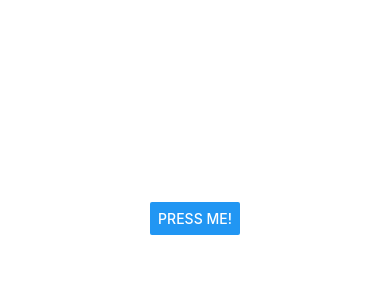
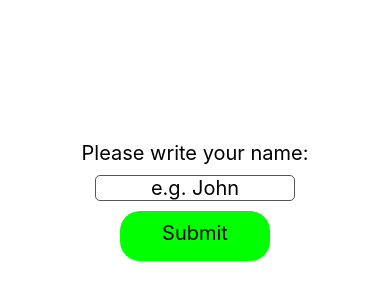
Before and after one commit to simon-ouyang-tech-work/react-native-start, a React Native app in the folder RNContacts/: screen / in a window 390 px wide. Shown: the part 226-526 px from the top of the page. Built offline with nearby package versions, Linux system fonts and the light colour scheme.

Commit message:
update code

```diff
--- a/RNContacts/App.js
+++ b/RNContacts/App.js
@@ -1,39 +1,100 @@
-/**
- * Sample React Native App
- * https://github.com/facebook/react-native
- *
- * @format
- * @flow strict-local
- */
-
 import React, {useState} from 'react';
-import {StyleSheet, Text, View, Button} from 'react-native';
+import {
+  StyleSheet,
+  View,
+  Text,
+  TextInput,
+  Pressable,
+  Alert,
+  ToastAndroid,
+} from 'react-native';
 
 const App = () => {
-  const [name, setName] = useState('Simon');
-  const onClickHandler = () => {
-    setName('Programming with Simon');
+  const [name, SetName] = useState('');
+  const [submitted, SetSubmitted] = useState(false);
+  const onPressHandler = () => {
+    if (name.length > 3) {
+      SetSubmitted(!submitted);
+    } else {
+      // Alert.alert(
+      //   'Warning',
+      //   'The name must be longer than 3 characters', [
+      //   {
+      //     text: 'Do not show again',
+      //     onPress: () => console.warn('Do not show Pressed!')
+      //   },
+      //   {
+      //     text: 'Cancel',
+      //     onPress: () => console.warn('Cancel Pressed!')
+      //   },
+      //   {
+      //     text: 'OK',
+      //     onPress: () => console.warn('OK Pressed!')
+      //   },
+      // ],
+      //   {
+      //     cancelable: true,
+      //     onDismiss: () => console.warn('Alert dismissed!')
+      //   })
+      ToastAndroid.showWithGravity(
+        'The name must be longer than 3 characters',
+        ToastAndroid.LONG,
+        ToastAndroid.CENTER,
+      );
+    }
   };
+
   return (
     <View style={styles.body}>
-      <Text style={styles.text}>{name}</Text>
-      <Button title="Press Me!" onPress={onClickHandler} />
+      <Text style={styles.text}>Please write your name:</Text>
+      <TextInput
+        style={styles.input}
+        placeholder="e.g. John"
+        onChangeText={value => SetName(value)}
+      />
+      <Pressable
+        onPress={onPressHandler}
+        hitSlop={{top: 10, bottom: 10, right: 10, left: 10}}
+        android_ripple={{color: '#00f'}}
+        style={({pressed}) => [
+          {backgroundColor: pressed ? '#dddddd' : '#00ff00'},
+          styles.button,
+        ]}>
+        <Text style={styles.text}>{submitted ? 'Clear' : 'Submit'}</Text>
+      </Pressable>
+      {submitted ? (
+        <Text style={styles.text}>You are registered as {name}</Text>
+      ) : null}
     </View>
   );
 };
 
 const styles = StyleSheet.create({
   body: {
+    flex: 1,
     backgroundColor: '#ffffff',
     alignItems: 'center',
     justifyContent: 'center',
-    flex: 1,
   },
   text: {
-    color: '#ffffff',
+    color: '#000000',
     fontSize: 20,
-    fontStyle: 'italic',
     margin: 10,
+  },
+  input: {
+    width: 200,
+    borderWidth: 1,
+    borderColor: '#555',
+    borderRadius: 5,
+    textAlign: 'center',
+    fontSize: 20,
+    marginBottom: 10,
+  },
+  button: {
+    width: 150,
+    height: 50,
+    alignItems: 'center',
+    borderRadius: 20,
   },
 });
 
```
